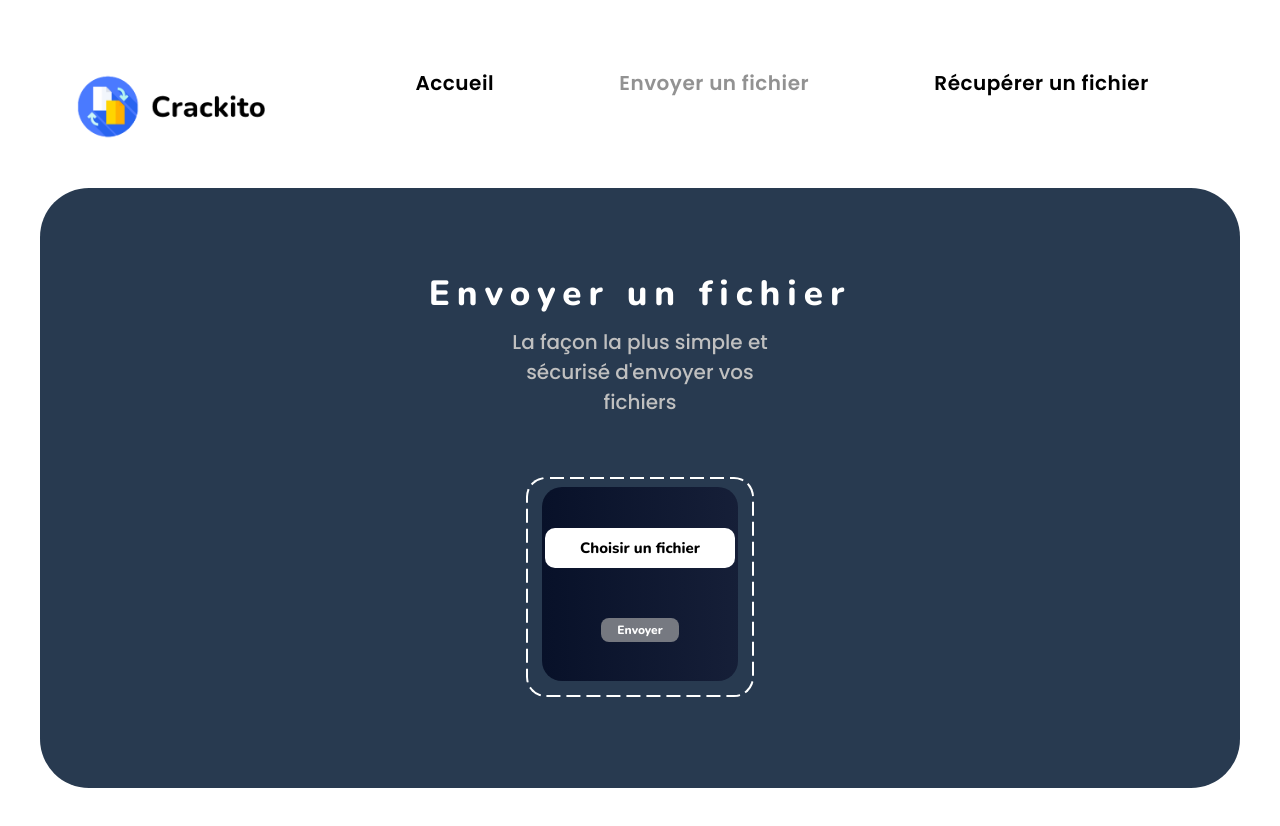
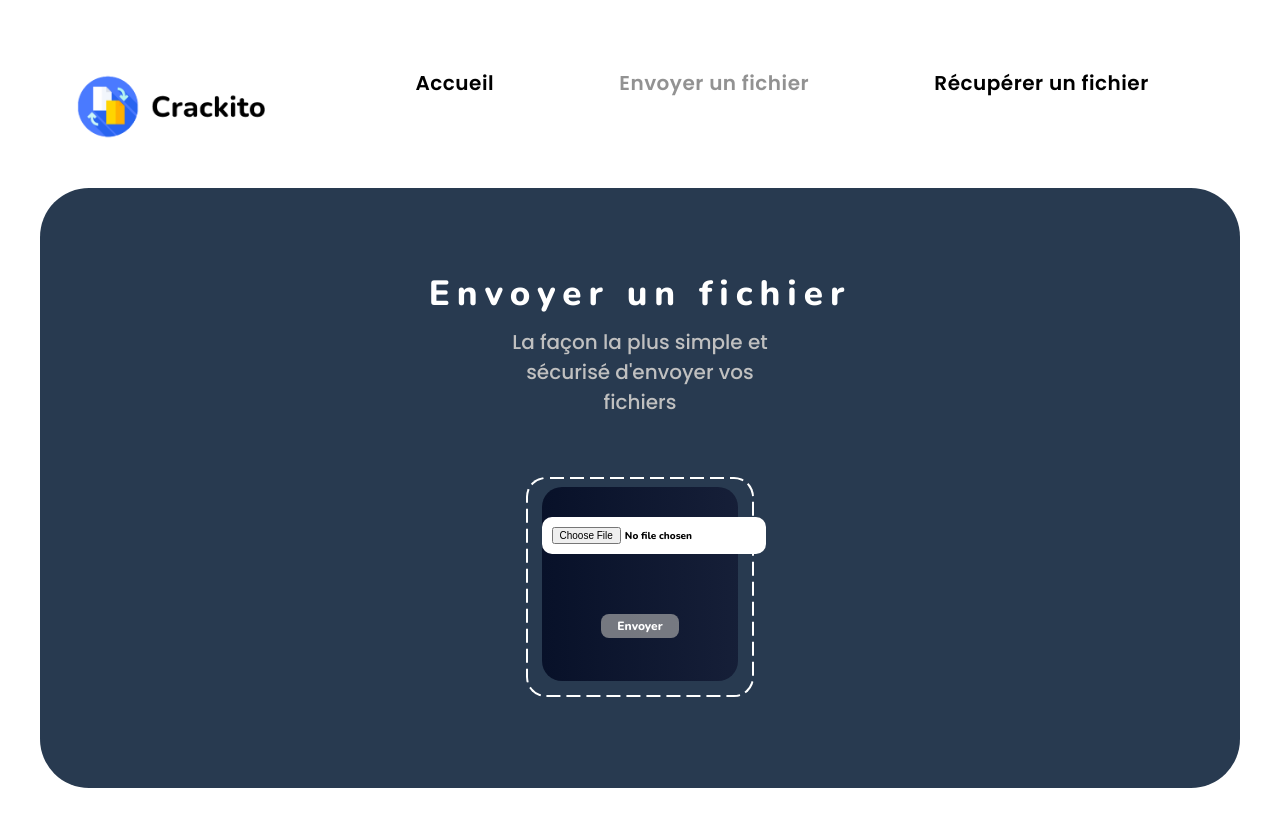
Before and after one commit to fx074/CRAKITO, a Vue app in the folder crackito/: page /upload in a window 1280 px wide. Shown: the top 826 px of the page. Built offline with nearby package versions, Linux system fonts and the light colour scheme.

Commit message:
Finalisation de la mise en forme d'upload

```diff
--- a/crackito/src/assets/style/UploadStyle.css
+++ b/crackito/src/assets/style/UploadStyle.css
@@ -152,35 +152,21 @@
 }
 
 .sf_file{
-
   margin: auto;
-  overflow: hidden;
-  opacity: 0;
+  /*overflow: hidden;
+  /*opacity: 0;*/
 }
 
-.sf_file + label{
+.sf_file{
   font-family: 'Nunito', sans-serif;
   font-weight: 500;
-  font-size: 15px;
+  font-size: 10px;
   color: black;
   background-color: #FFFFFF;
-  padding: 10px 35px;
+  padding: 10px 10px;
   border-radius: 10px;
 }
 
-.sf_file:focus + label,
-.sf_filefile + label:hover {
-    background-color: #FFC794;
-}
-
-.sf_file + label {
-	cursor: pointer; /* "hand" cursor */
-}
-
-.sf_file:focus + label {
-	outline: 1px dotted #000;
-	outline: -webkit-focus-ring-color auto 5px;
-}
 .send_btn{
   background: rgba(167, 167, 167, 0.68);;
   color:white;
--- a/crackito/src/views/upload-main.vue
+++ b/crackito/src/views/upload-main.vue
@@ -25,7 +25,7 @@
           <form action="/Upload" method="post" enctype="multipart/form-data" class="sf_form">
             <div class="container_file">
               <input type="file" name="TP7" id="file" class="sf_file">
-            <label for="file">Choisir un fichier</label>
+            <label for="file"></label>
             </div>
             <button type="submit" class="send_btn">Envoyer</button>
           </form>
```
